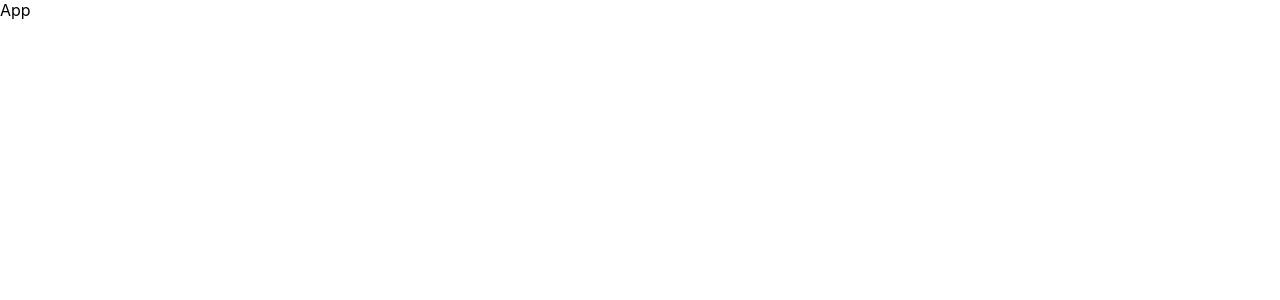
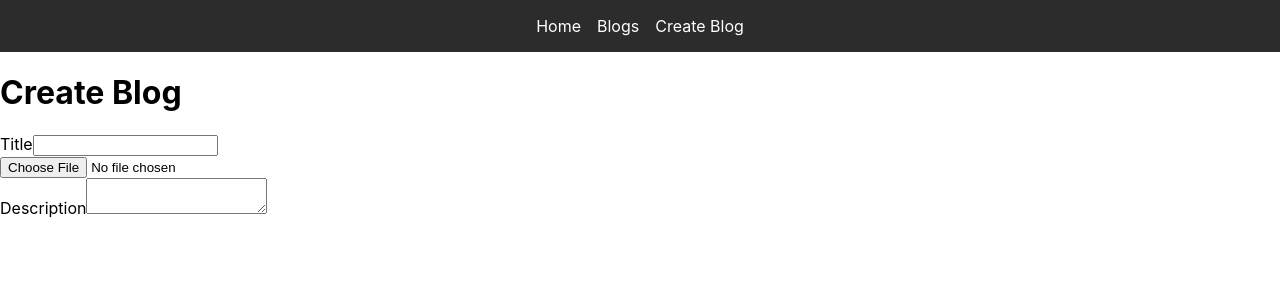
Before and after one commit to Parvizkh88/Blog-App, a React (Create React App) app in the folder client/: page /create-blog in a window 1280 px wide. Shown: the top 300 px of the page. Built offline with nearby package versions, Linux system fonts and the light colour scheme.

Commit message:
create frontend basic layout and create form there

```diff
--- a/client/package.json
+++ b/client/package.json
@@ -8,6 +8,7 @@
     "@testing-library/user-event": "^13.5.0",
     "react": "^18.2.0",
     "react-dom": "^18.2.0",
+    "react-router-dom": "^6.11.0",
     "react-scripts": "5.0.1",
     "web-vitals": "^2.1.4"
   },
--- a/client/src/App.js
+++ b/client/src/App.js
@@ -1,9 +1,8 @@
 import React from 'react'
+import Index from './routes'
 
 const App = () => {
-  return (
-    <div>App</div>
-  )
+  return <Index />
 }
 
 export default App
--- a/client/src/index.css
+++ b/client/src/index.css
@@ -1,13 +1,30 @@
 body {
   margin: 0;
-  font-family: -apple-system, BlinkMacSystemFont, 'Segoe UI', 'Roboto', 'Oxygen',
-    'Ubuntu', 'Cantarell', 'Fira Sans', 'Droid Sans', 'Helvetica Neue',
+  font-family: -apple-system, BlinkMacSystemFont, "Segoe UI", "Roboto", "Oxygen",
+    "Ubuntu", "Cantarell", "Fira Sans", "Droid Sans", "Helvetica Neue",
     sans-serif;
   -webkit-font-smoothing: antialiased;
   -moz-osx-font-smoothing: grayscale;
 }
 
 code {
-  font-family: source-code-pro, Menlo, Monaco, Consolas, 'Courier New',
+  font-family: source-code-pro, Menlo, Monaco, Consolas, "Courier New",
     monospace;
 }
+.nav {
+  background-color: #2c2c2c;
+  padding: 1rem;
+  display: flex;
+  align-items: center;
+  justify-content: center;
+  gap: 1rem;
+}
+.nav__link {
+  color: white;
+  text-decoration: none;
+  transition: all 0.3s;
+}
+.nav__link:hover {
+  color: orange;
+  text-decoration: underline;
+}
--- /dev/null
+++ b/client/src/layout/Navbar.js
@@ -0,0 +1,15 @@
+import React from 'react'
+import { Link } from 'react-router-dom'
+
+const Navbar = () => {
+    return (
+
+        <nav className='nav'>
+            <Link to='/' className='nav__link'>Home</Link>
+            <Link to='/blogs' className='nav__link'>Blogs</Link>
+            <Link to='/create-blog' className='nav__link'>Create Blog</Link>
+        </nav>
+    )
+}
+
+export default Navbar
--- /dev/null
+++ b/client/src/pages/Blogs.js
@@ -0,0 +1,11 @@
+import React from 'react'
+
+const Blogs = () => {
+    return (
+        <div>
+            <h1>All Blogs</h1>
+        </div>
+    );
+};
+
+export default Blogs
--- /dev/null
+++ b/client/src/pages/CreateBlog.js
@@ -0,0 +1,43 @@
+import React, { useState } from 'react'
+
+const CreateBlog = () => {
+    const [title, setTitle] = useState('');
+    const [description, setDescription] = useState('');
+    const [image, setImage] = useState('');
+
+    const handleTitleChange = (event) => {
+        setTitle(event.target.value)
+    }
+    const handleDescriptionChange = (event) => {
+        setDescription(event.target.value)
+    }
+    const handleImageChange = (event) => {
+        setImage(event.target.files[0])
+    }
+
+    return (
+        <div>
+            <h1>Create Blog</h1>
+            <form>
+                <div className="form-control">
+                    <label htmlFor="title">Title</label>
+                    <input type="text" name='title' id='title' value={title}
+                        onChange={handleTitleChange} required />
+                </div>
+                <div className="form-control">
+                    <input type="file" name='image' onChange={handleImageChange}
+                        // we accept any image format
+                        accept='image/*' required />
+                </div>
+                <div className="form-control">
+                    <label htmlFor="description">Description</label>
+                    <textarea name="description" id="description" value={description}
+                        onChange={handleDescriptionChange} required>
+                    </textarea>
+                </div>
+            </form>
+        </div>
+    )
+}
+
+export default CreateBlog
--- /dev/null
+++ b/client/src/pages/Home.js
@@ -0,0 +1,9 @@
+import React from 'react'
+
+const Home = () => {
+    return (
+        <div>Home Page</div>
+    )
+}
+
+export default Home
--- /dev/null
+++ b/client/src/routes/index.js
@@ -0,0 +1,21 @@
+import React from 'react'
+import { BrowserRouter, Routes, Route } from 'react-router-dom'
+import Navbar from '../layout/Navbar'
+import Blogs from '../pages/Blogs'
+import CreateBlog from '../pages/CreateBlog'
+import Home from '../pages/Home'
+
+const Index = () => {
+    return (
+        <BrowserRouter>
+            <Navbar />
+            <Routes>
+                <Route path='/' element={<Home />} />
+                <Route path='/blogs' element={<Blogs />} />
+                <Route path='/create-blog' element={<CreateBlog />} />
+            </Routes>
+        </BrowserRouter>
+    )
+}
+
+export default Index
```
Also changed, not shown: client/src/layout/Footer.js (added, +9 -0 lines), 1 other file (tests, documents, lock files or other folders).
